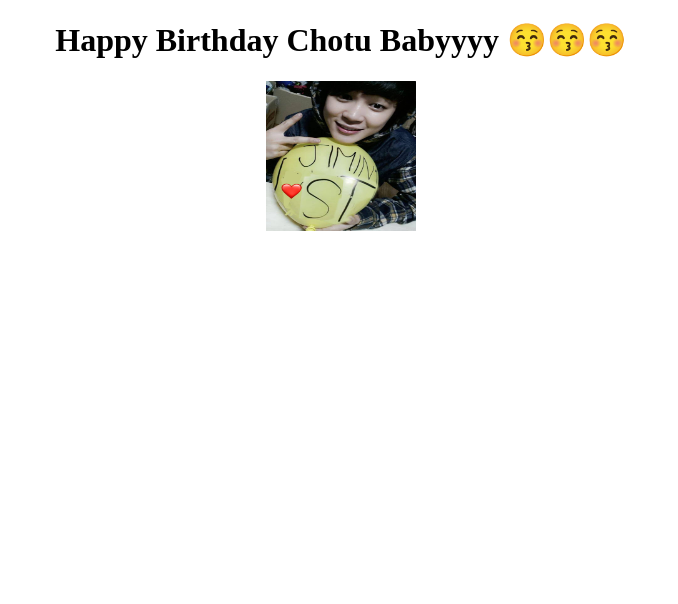
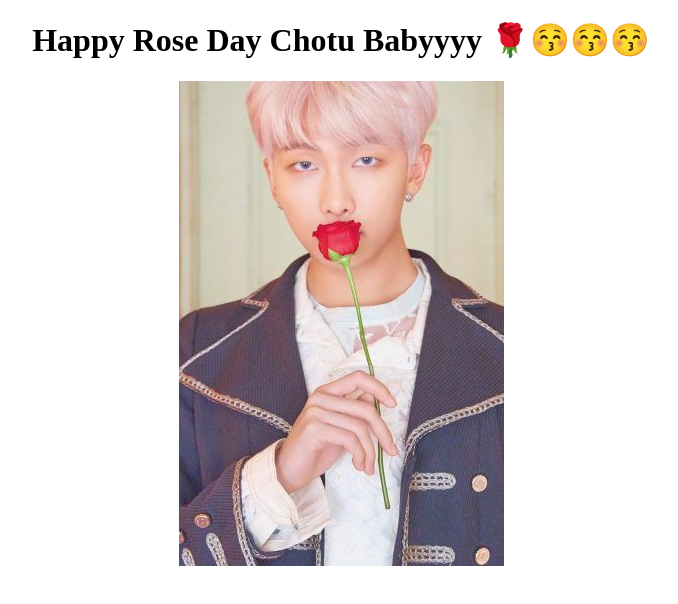
Before and after one commit to chotubaby/chotubaby.github.io, a plain HTML site: page index.html in a window 1280 px wide. Shown: the whole page, without its empty margins (299-977 px from the left). Drawn offline with Linux system fonts and the light colour scheme.

Commit message:
rm rose day

```diff
--- a/index.html
+++ b/index.html
@@ -10,8 +10,8 @@
 <center>
 
     <body>
-        <h1>Happy Birthday Chotu Babyyyy 😚😚😚</h1>
-        <img src="./JiminBirthdayPic.JPG" alt="*HBD*" width="150" height="150"></img>
+        <h1>Happy Rose Day Chotu Babyyyy 🌹😚😚😚</h1>
+        <img src="./rm_rose_day.JPG" alt="*HAPPY ROSE DAY*"></img>
         <!--<p>I could have simply said this but then I remembered that Jin once said
             <a href="https://www.youtube.com/watch?v=WMweEpGlu_U&t=143s">
                 <button>this</button>
```
Also changed, not shown: rm_rose_day.jpg (added), 1 other file.
